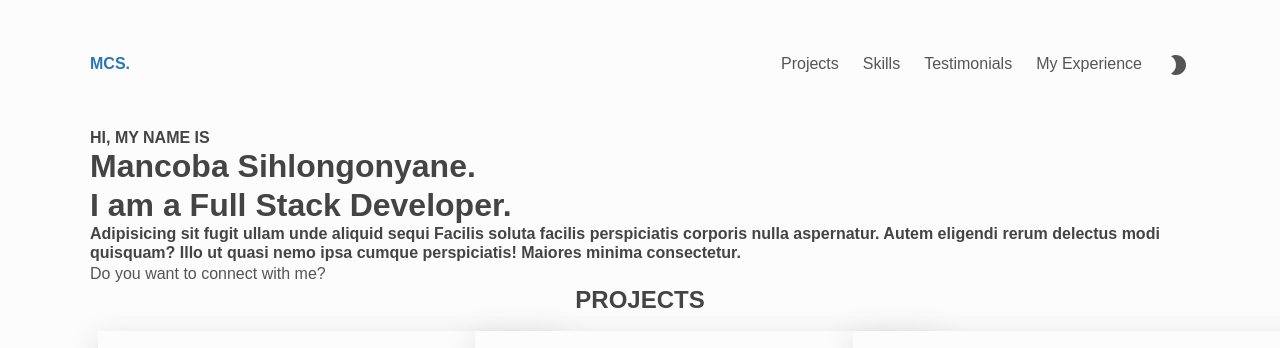
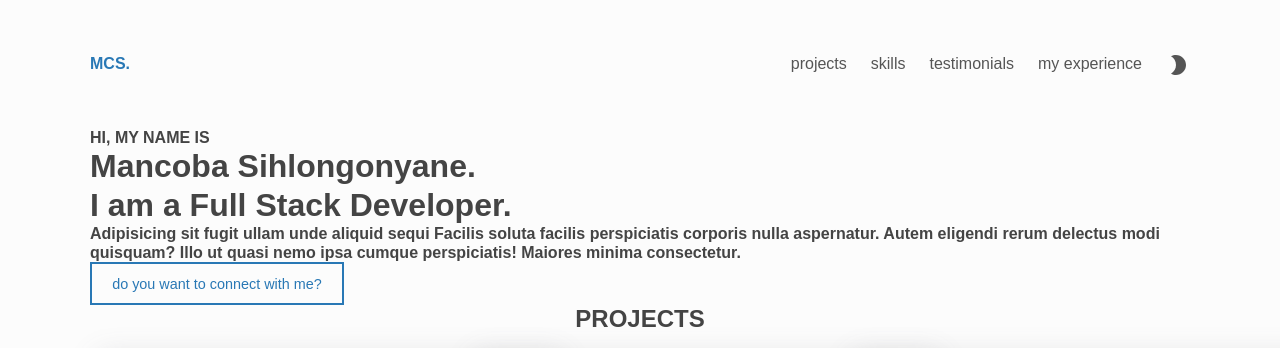
Before and after one commit to manq2010/my-portfolio, a React (Create React App) app: page / in a window 1280 px wide. Shown: the top 348 px of the page. Built offline with nearby package versions, Linux system fonts and the light colour scheme.

Commit message:
Update styling

```diff
--- a/src/features/About/About.jsx
+++ b/src/features/About/About.jsx
@@ -1,6 +1,41 @@
 import React from 'react';
 import styled from 'styled-components';
 import { about } from '../../data/portfolio';
+
+const Button = styled.button`
+    display: block;
+    cursor: pointer;
+    padding: 0.8em 1.4em;
+    font-weight: 500;
+    font-size: 0.9rem;
+    text-transform: lowercase;
+    transition: transform 0.2s ease-in-out;
+
+    color: #2978b5;
+    border: 2px solid #2978b5;
+    position: relative;
+    overflow: hidden;
+    z-index: 1;
+
+
+    &::before {
+        content: '';
+        position: absolute;
+        background-color: #2978b5;
+        right: 100%;
+        bottom: 0;
+        left: 0;
+        top: 0;
+        z-index: -1;
+        transition: right 0.2s ease-in-out;
+      }
+
+      &:hover::before,,
+      &:focus::before, {
+          color: #23283e;
+      }
+
+`;
 
 const AboutWrapper = styled.section`
 
@@ -46,9 +81,15 @@ const About = () => {
       )}
 
       { button && (
-      <button type="button">
-        {button}
-      </button>
+      <Button type="button">
+        <a
+          href={about.social.linkedin}
+          target="_blank"
+          rel="noreferrer"
+        >
+          {button}
+        </a>
+      </Button>
       )}
     </AboutWrapper>
   );
--- a/src/features/Navbar/Navbar.jsx
+++ b/src/features/Navbar/Navbar.jsx
@@ -55,6 +55,36 @@ const NavHumbugerButton = styled.button`
     }
 `;
 
+const NavLink = styled.a`
+    color: #555;
+    text-transform: lowercase;
+    font-weight: 500;
+
+    // color: var(--clr-primary);
+  padding: 0 0 0.3em 0;
+  position: relative;
+
+  &:hover {
+    color: #2978b5;
+  }
+
+  &::before {
+    content: '';
+    display: inline;
+    width: 0%;
+    height: 0.2em;
+    position: absolute;
+    bottom: 0;
+    background-color: #2978b5;
+    transition: width 0.2s ease-in;
+  }
+
+    &:hover::before,
+    &:focus::before {
+    width: 100%;
+}
+`;
+
 const Navbar = () => {
   const [showNavMenu, setShowNavMenu] = useState(false);
   const [{ themeName, toggleTheme }] = useContext(ThemeContext);
@@ -70,45 +100,45 @@ const Navbar = () => {
       >
         { projects.length ? (
           <NavItem>
-            <a
+            <NavLink
               href="#projects"
               onClick={toggleNavMenu}
             >
               Projects
-            </a>
+            </NavLink>
           </NavItem>
         ) : null }
 
         { skills.length ? (
           <NavItem>
-            <a
+            <NavLink
               href="#skills"
               onClick={toggleNavMenu}
             >
               Skills
-            </a>
+            </NavLink>
           </NavItem>
         ) : null }
 
         { testimonies.length ? (
           <NavItem>
-            <a
+            <NavLink
               href="#testimonials"
               onClick={toggleNavMenu}
             >
               Testimonials
-            </a>
+            </NavLink>
           </NavItem>
         ) : null }
 
         { experiencies.length ? (
           <NavItem>
-            <a
+            <NavLink
               href="#experience"
               onClick={toggleNavMenu}
             >
               My Experience
-            </a>
+            </NavLink>
           </NavItem>
         ) : null }
 
```
